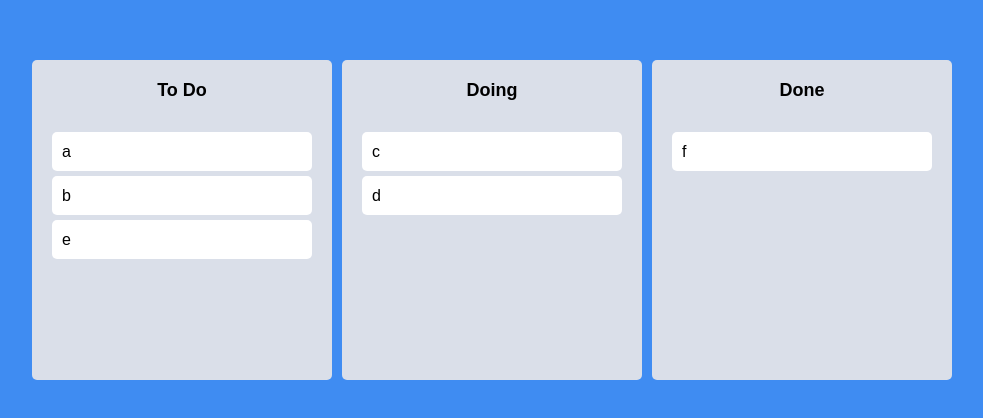
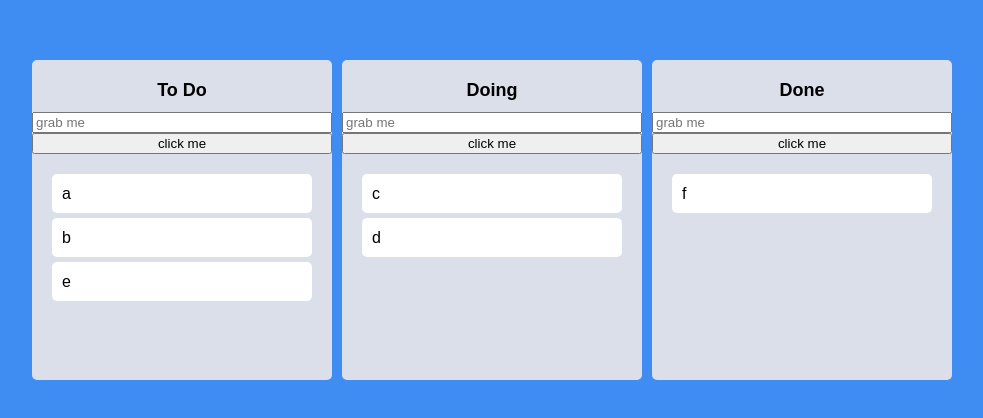
Before and after one commit to NewTurn2017/REACT-MASTER, a React (Create React App) app: page / in a window 1280 px wide. Shown: the part 180-598 px from the top of the page, without its empty margins (148-1131 px from the left). Built offline with nearby package versions, Linux system fonts and the light colour scheme.

Commit message:
23-01-19: Todo App How to Use Ref

```diff
--- a/src/Components/Board.tsx
+++ b/src/Components/Board.tsx
@@ -1,3 +1,4 @@
+import { useRef } from 'react'
 import { Droppable } from 'react-beautiful-dnd'
 import styled from 'styled-components'
 import DragabbleCard from './DragabbleCard'
@@ -46,14 +47,23 @@
 }
 
 export function Board({ toDos, boardId }: IBoardProps) {
+  const inputRef = useRef<HTMLInputElement>(null)
+  const onClick = () => {
+    inputRef.current?.focus()
+    setTimeout(() => {
+      inputRef.current?.blur()
+    }, 5000)
+  }
   return (
     <Wrapper>
       <Title>{boardId}</Title>
+      <input ref={inputRef} placeholder="grab me" />
+      <button onClick={onClick}>click me</button>
       <Droppable droppableId={boardId}>
-        {(magic, snapshot) => (
+        {(magic, info) => (
           <Area
-            isDraggingOver={snapshot.isDraggingOver}
-            isDraggingFromThis={Boolean(snapshot.draggingFromThisWith)}
+            isDraggingOver={info.isDraggingOver}
+            isDraggingFromThis={Boolean(info.draggingFromThisWith)}
             ref={magic.innerRef}
             {...magic.droppableProps}
           >
```
